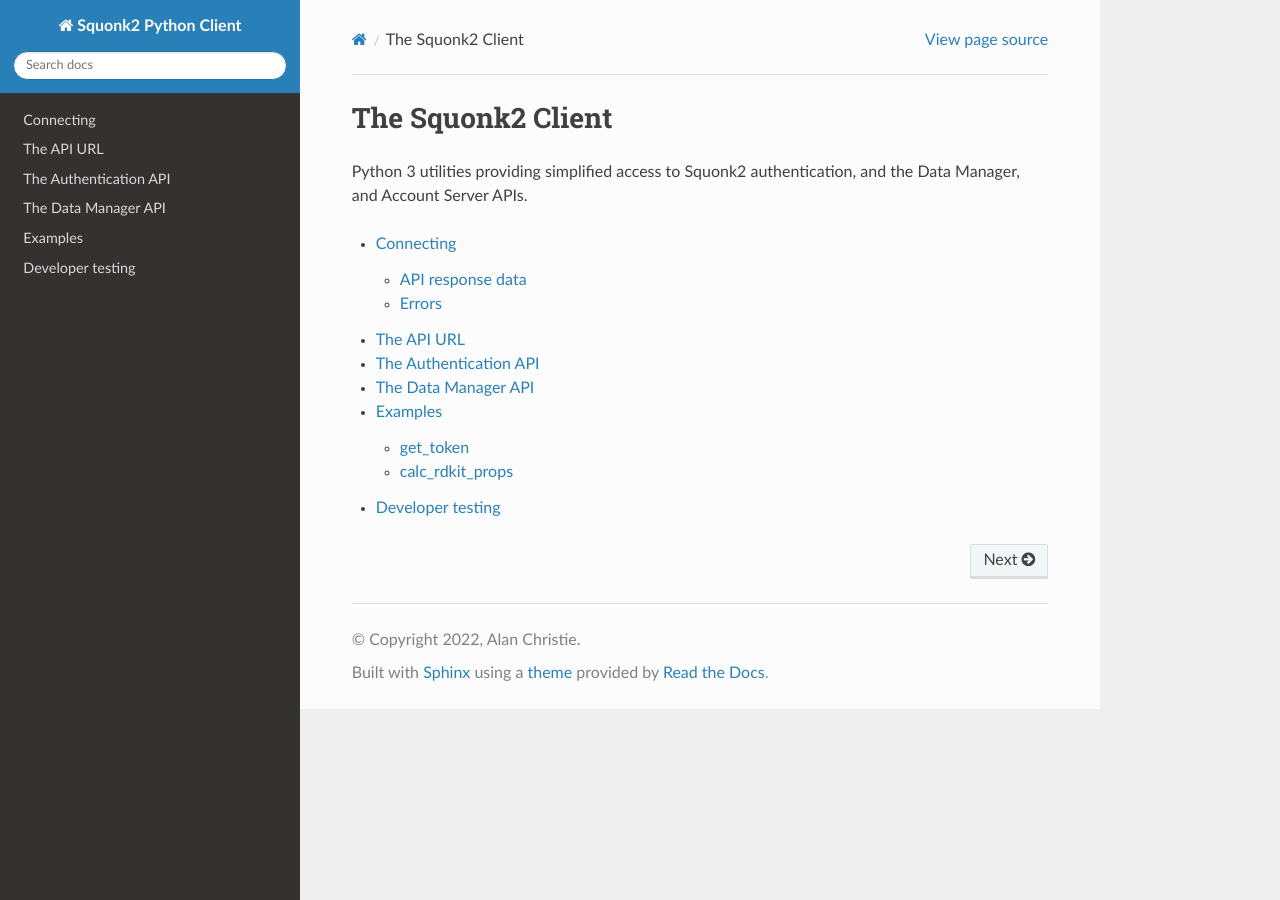
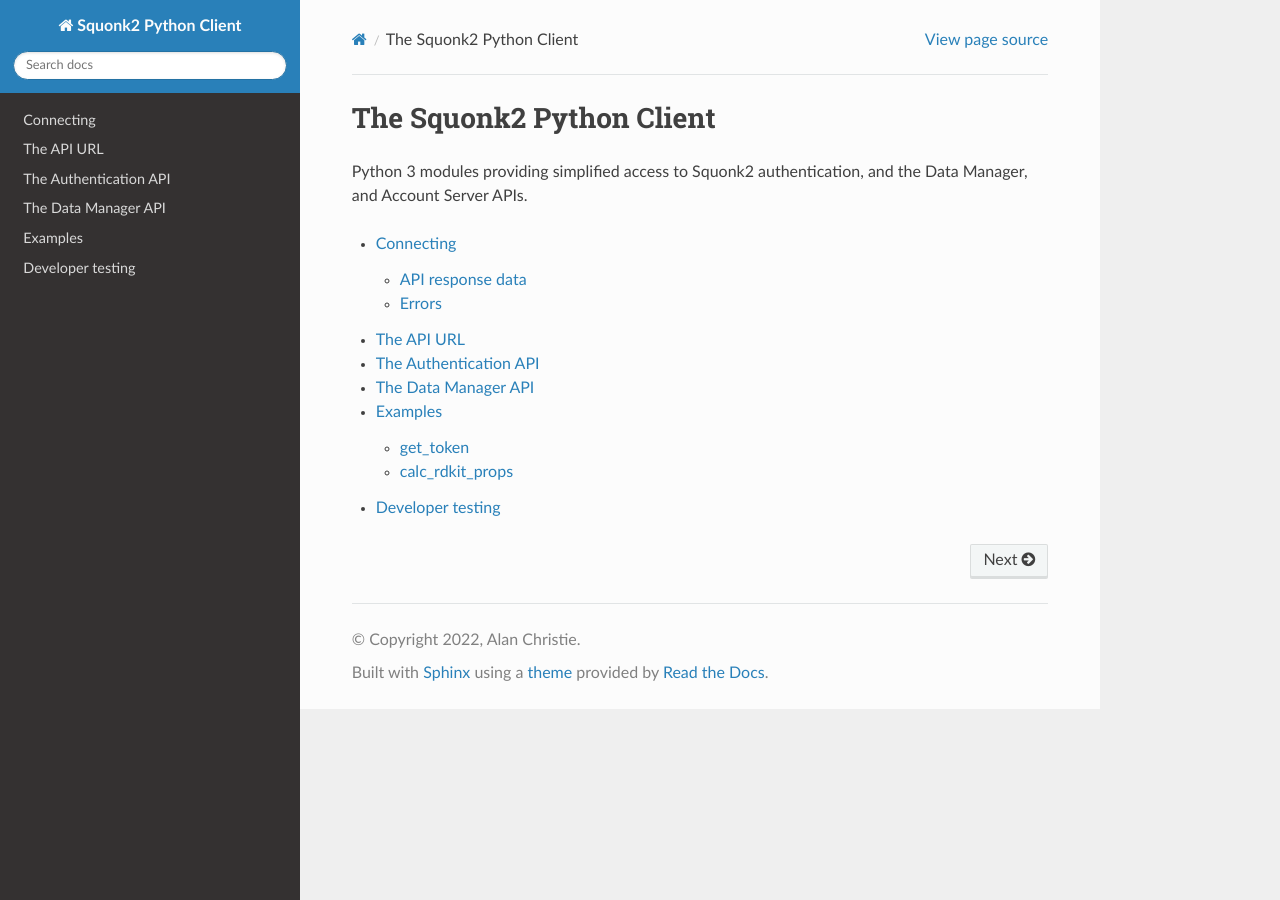
Before and after one commit to InformaticsMatters/squonk2-python-client, a Sphinx documentation site: the page built from docs/index.rst, in a window 1280 px wide. Built offline with Sphinx 7.4.7 and the Read the Docs theme 2.0.0, drawn with Linux system fonts in a browser that asks for light colours.

Commit message:
docs: Tweak headline

```diff
--- a/docs/index.rst
+++ b/docs/index.rst
@@ -1,7 +1,7 @@
-##################
-The Squonk2 Client
-##################
-Python 3 utilities providing simplified access to Squonk2 authentication,
+#########################
+The Squonk2 Python Client
+#########################
+Python 3 modules providing simplified access to Squonk2 authentication,
 and the Data Manager, and Account Server APIs.
 
 .. toctree::
```
